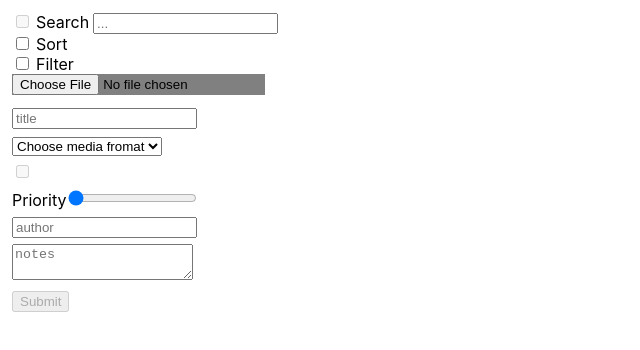
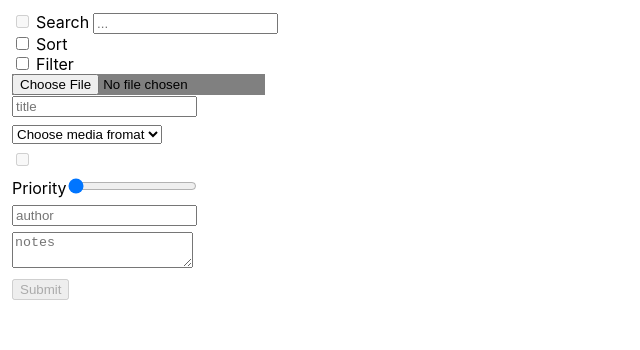
Before and after one commit to cameronDz/list-maintainer-app, a React (Create React App) app: page / in a window 1280 px wide. Shown: the top 350 px of the page, without its empty margins (0-640 px from the left). Built offline with nearby package versions, Linux system fonts and the light colour scheme.

Commit message:
fix performance issue by moving input fields into item specific upload component

```diff
--- a/src/App.component.tsx
+++ b/src/App.component.tsx
@@ -1,5 +1,5 @@
-import { Fragment, KeyboardEvent, useEffect, useState } from "react";
-import DropDownMediaType from "./components/DropDownMediaFormat.component";
+import { Fragment, useEffect, useState } from "react";
+import MediaItemInputComponent from "./components/MediaItemInput.component";
 import MediaItemRowComponent from "./components/MediaItemRow.component";
 import UploadListInputComponent from "./components/UploadListInput.component";
 import { ListFilter, MediaFormat, MovieFormat, VideoGameFormat } from "./App.constants";
@@ -8,20 +8,14 @@ import { MediaItem } from "./App.types";
 import "./App.styles.css";
 
 function AppComponent() {
-  const [author, setAuthor] = useState("");
+  const [existingItem, setExistingItem] = useState<MediaItem | null>(null);
   const [filter, setFilter] = useState<ListFilter | "">("");
-  const [hasConsumed, setHasConsumed] = useState(false);
   const [isFiltered, setIsFiltered] = useState(false);
   const [isSearch, setIsSearch] = useState(false);
   const [isSorted, setIsSorted] = useState(false);
-  const [itemId, setItemId] = useState("");
   const [items, setItems] = useState<MediaItem[]>([]);
-  const [mediaFormat, setMediaFormat] = useState<MediaFormat | "">("");
   const [movieFilter, setMovieFilter] = useState<MovieFormat | "">("");
-  const [notes, setNotes] = useState("");
-  const [priority, setPriority] = useState(0);
   const [searchText, setSearchText] = useState("");
-  const [title, setTitle] = useState("");
   const [videoGameFilter, setVideoGameFilter] = useState<VideoGameFormat | "">("");
 
   useEffect(() => {
@@ -39,49 +33,30 @@ function AppComponent() {
     setIsSearch(!!searchText);
   }, [searchText]);
 
-  const handleKeyDown = (event: KeyboardEvent) => {
-    if (event.key === "Enter") {
-      handleSubmit();
-    }
-  };
-
-  const clearFields = () => {
-    setAuthor("");
-    setHasConsumed(false);
-    setItemId("");
-    setMediaFormat("");
-    setNotes("");
-    setPriority(0);
-    setTitle("");
-  };
-
-  const handleSubmit = () => {
-    if (!title || !mediaFormat) {
-      return;
+  const handleSubmit = (item: MediaItem) => {
+    if (!item.title || !item.mediaFormat) {
+      return false;
     }
 
-    const matchesExistingMedia = items.some((item) => {
-      return item.title === title && item.mediaFormat === mediaFormat && item.notes === notes && item.id !== itemId;
+    const matchesExistingMedia = items.some((existing) => {
+      return (
+        existing.title === item.title &&
+        existing.mediaFormat === item.mediaFormat &&
+        existing.notes === item.notes &&
+        existing.id !== item.id
+      );
     });
     if (matchesExistingMedia) {
       alert("media exists in list already");
-      return;
+      return false;
     }
-    const item: MediaItem = {
-      author: author.trim(),
-      hasConsumed,
-      id: itemId || crypto.randomUUID(),
-      mediaFormat,
-      notes: notes.trim(),
-      priority,
-      title: title.trim(),
-    };
-    if (!itemId) {
+    if (!existingItem) {
       setItems((prev) => [item, ...prev]);
     } else {
-      setItems((prev) => [...prev].map((prevItem) => (itemId !== prevItem.id ? prevItem : item)));
+      setItems((prev) => [...prev].map((prevItem) => (existingItem?.id !== prevItem.id ? prevItem : item)));
     }
-    clearFields();
+    setExistingItem(null);
+    return true;
   };
 
   const handleChangeConsumed = (idToUpdate: string) => {
@@ -137,16 +112,6 @@ function AppComponent() {
 
     document.body.removeChild(link);
     URL.revokeObjectURL(url);
-  };
-
-  const handleEdit = (item: MediaItem) => {
-    setAuthor(item.author);
-    setHasConsumed(item.hasConsumed);
-    setItemId(item.id);
-    setMediaFormat(item.mediaFormat);
-    setNotes(item.notes);
-    setPriority(item.priority);
-    setTitle(item.title);
   };
 
   const filterList = (item: MediaItem) => {
@@ -289,65 +254,8 @@ function AppComponent() {
         </Fragment>
       )}
       {items.length === 0 && <UploadListInputComponent onUpload={(uploadedItems) => setItems(uploadedItems)} />}
-      <div className="App-input">
-        <input
-          onChange={(e) => setTitle(e.target.value || "")}
-          onKeyDown={handleKeyDown}
-          placeholder="title"
-          value={title}
-        />
-      </div>
-      <div className="App-input">
-        <DropDownMediaType mediaFormat={mediaFormat} onSelect={setMediaFormat} />
-      </div>
-      <div className="App-input">
-        <input
-          checked={hasConsumed}
-          disabled={!mediaFormat || mediaFormat.startsWith("WISH_LIST")}
-          name="consumed-checkbox"
-          onChange={() => setHasConsumed((prev) => !prev)}
-          onKeyDown={handleKeyDown}
-          type="checkbox"
-        />
-        <label htmlFor="consumed-checkbox">
-          {mediaFormat.startsWith("BOOK") && "has read"}
-          {mediaFormat.startsWith("MOVIE") && "has watched"}
-          {mediaFormat.startsWith("VIDEO_GAME") && "has played"}
-        </label>
-      </div>
-      <div className="App-input">
-        <label htmlFor="priority-range">Priority</label>
-        <input
-          max="100"
-          min="0"
-          name="priority-range"
-          onChange={(e) => setPriority(Number(e.target.value || 0))}
-          step="1"
-          title={`${priority}`}
-          type="range"
-          value={priority}
-        />
-      </div>
-      <div className="App-input">
-        <input
-          onChange={(e) => setAuthor(e.target.value || "")}
-          onKeyDown={handleKeyDown}
-          placeholder="author"
-          value={author}
-        />
-      </div>
-      <div className="App-input">
-        <textarea
-          onChange={(e) => setNotes(e.target.value || "")}
-          onKeyDown={handleKeyDown}
-          placeholder="notes"
-          value={notes}
-        />
-      </div>
-      <button className="App-submit-btn" disabled={!mediaFormat || !title} onClick={handleSubmit}>
-        {!itemId ? "Submit" : "Save"}
-      </button>
-      {itemId && <button onClick={clearFields}>Cancel</button>}
+      <MediaItemInputComponent existingItem={existingItem} onSubmit={handleSubmit} />
+      {existingItem && <button onClick={() => setExistingItem(null)}>Cancel</button>}
       <br />
       {items.length > 0 && <button onClick={handleDownload}>Download list</button>}
       <ul className="App-list">
@@ -356,12 +264,14 @@ function AppComponent() {
           .sort(sortList)
           .filter(filterList)
           .filter(searchList)
-          .map((item) => (
+          .map((item) => {
+            return (
               <li
                 key={`${item.id}-${item.mediaFormat}-${item.title}${item.notes ? "-" + item.notes : ""}`}
                 className={`App-list-item ID:${item.id}`}
               >
                 <MediaItemRowComponent
+                  isActionDisabled={!!existingItem}
                   itemAuthor={item.author}
                   itemHasConsumed={item.hasConsumed}
                   itemMediaFormat={item.mediaFormat}
@@ -370,10 +280,11 @@ function AppComponent() {
                   itemTitle={item.title}
                   onChangeConsumed={() => handleChangeConsumed(item.id)}
                   onDelete={() => handleDelete(item.id)}
-                onEdit={() => handleEdit(item)}
+                  onEdit={() => setExistingItem(item)}
                 />
               </li>
-          ))}
+            );
+          })}
       </ul>
     </div>
   );
--- /dev/null
+++ b/src/components/MediaItemInput.component.tsx
@@ -0,0 +1,113 @@
+import { Fragment, KeyboardEvent, useEffect, useState } from "react";
+import { MediaFormat } from "../App.constants";
+import { MediaItem } from "../App.types";
+import DropDownMediaFormat from "./DropDownMediaFormat.component";
+import "./MediaItemInput.styles.css";
+
+type MediaItemInputProps = { existingItem: MediaItem | null; onSubmit: (item: MediaItem) => boolean };
+const MediaItemInputComponent = ({ existingItem = null, onSubmit = (_i) => false }: MediaItemInputProps) => {
+  const [author, setAuthor] = useState<string>("");
+  const [hasConsumed, setHasConsumed] = useState<boolean>(false);
+  const [mediaFormat, setMediaFormat] = useState<MediaFormat | "">("");
+  const [notes, setNotes] = useState<string>("");
+  const [priority, setPriority] = useState<number>(0);
+  const [title, setTitle] = useState<string>("");
+
+  useEffect(() => {
+    setAuthor(existingItem?.author || "");
+    setHasConsumed(existingItem?.hasConsumed || false);
+    setMediaFormat(existingItem?.mediaFormat || "");
+    setNotes(existingItem?.notes || "");
+    setPriority(existingItem?.priority || 0);
+    setTitle(existingItem?.title || "");
+  }, [existingItem]);
+
+  const clearItem = () => {
+    setAuthor("");
+    setHasConsumed(false);
+    setMediaFormat("");
+    setNotes("");
+    setPriority(0);
+    setTitle("");
+  };
+
+  const handleSubmit = () => {
+    const id = existingItem?.id || crypto.randomUUID();
+    const item = { author, hasConsumed, id, mediaFormat, notes, priority, title };
+    const isSuccessful = onSubmit(item);
+    if (isSuccessful) {
+      clearItem();
+    }
+  };
+
+  const handleKeyDown = (event: KeyboardEvent) => {
+    if (event.key === "Enter") {
+      handleSubmit();
+    }
+  };
+
+  return (
+    <Fragment>
+      <div className="MediaItemInput-input">
+        <input
+          onChange={(e) => setTitle(e.target.value || "")}
+          onKeyDown={handleKeyDown}
+          placeholder="title"
+          value={title}
+        />
+      </div>
+      <div className="MediaItemInput-input">
+        <DropDownMediaFormat mediaFormat={mediaFormat} onSelect={setMediaFormat} />
+      </div>
+      <div className="MediaItemInput-input">
+        <input
+          checked={hasConsumed}
+          disabled={!mediaFormat || mediaFormat.startsWith("WISH_LIST")}
+          name="consumed-checkbox"
+          onChange={() => setHasConsumed((prev) => !prev)}
+          onKeyDown={handleKeyDown}
+          type="checkbox"
+        />
+        <label htmlFor="consumed-checkbox">
+          {mediaFormat.startsWith("BOOK") && "has read"}
+          {mediaFormat.startsWith("MOVIE") && "has watched"}
+          {mediaFormat.startsWith("VIDEO_GAME") && "has played"}
+        </label>
+      </div>
+      <div className="MediaItemInput-input">
+        <label htmlFor="priority-range">Priority</label>
+        <input
+          max="100"
+          min="0"
+          name="priority-range"
+          onChange={(e) => setPriority(Number(e.target.value || 0))}
+          step="1"
+          title={`${priority}`}
+          type="range"
+          value={priority}
+        />
+      </div>
+      <div className="MediaItemInput-input">
+        <input
+          onChange={(e) => setAuthor(e.target.value || "")}
+          onKeyDown={handleKeyDown}
+          placeholder="author"
+          value={author}
+        />
+      </div>
+      <div className="MediaItemInput-input">
+        <textarea
+          onChange={(e) => setNotes(e.target.value || "")}
+          onKeyDown={handleKeyDown}
+          placeholder="notes"
+          value={notes}
+        />
+      </div>
+      <button className="MediaItemInput-submit-btn" disabled={!mediaFormat || !title} onClick={handleSubmit}>
+        {!existingItem?.id ? "Submit" : "Save"}
+      </button>
+    </Fragment>
+  );
+};
+
+export default MediaItemInputComponent;
--- /dev/null
+++ b/src/components/MediaItemInput.styles.css
@@ -0,0 +1,8 @@
+.MediaItemInput-input {
+    margin-bottom: 6px;
+}
+
+.MediaItemInput-submit-btn {
+    margin-bottom: 12px;
+    margin-right: 12px;
+}
--- a/src/components/MediaItemRow.component.tsx
+++ b/src/components/MediaItemRow.component.tsx
@@ -4,6 +4,7 @@ import { mediaFormatMapper } from "../App.mapper";
 import "./MediaItemRow.styles.css";
 
 type MediaItemRowProps = {
+  isActionDisabled: boolean;
   itemAuthor: string;
   itemHasConsumed: boolean;
   itemMediaFormat: MediaFormat | "";
@@ -16,6 +17,7 @@ type MediaItemRowProps = {
 };
 
 const MediaItemRowComponent = ({
+  isActionDisabled = false,
   itemAuthor = "",
   itemHasConsumed = false,
   itemMediaFormat = "",
@@ -40,10 +42,10 @@ const MediaItemRowComponent = ({
         />
       )}
       <div className="MediaItemRow-btn-wrapper">
-        <button className="MediaItemRow-btn" onClick={onDelete}>
+        <button disabled={isActionDisabled} className="MediaItemRow-btn" onClick={onDelete}>
           Delete
         </button>
-        <button className="MediaItemRow-btn" onClick={onEdit}>
+        <button disabled={isActionDisabled} className="MediaItemRow-btn" onClick={onEdit}>
           Edit
         </button>
       </div>
```
Lines whose indentation alone changed are shown as unchanged.
